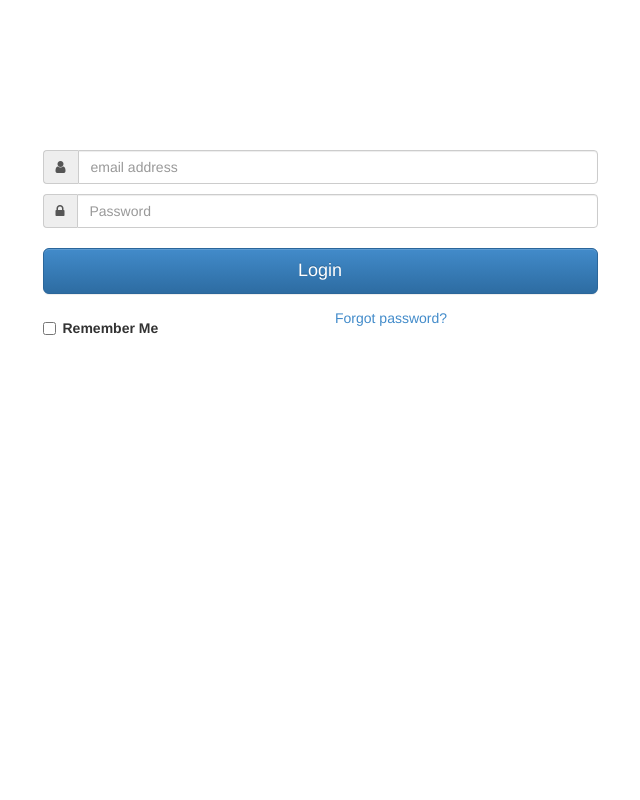
After one commit to mmichaud93/Project-Helix, a PHP site: page /login.php in a window 1280 px wide. The commit adds this page. Shown: the whole page, without its empty margins (361-1001 px from the left). Run offline with PHP 8.4, Linux system fonts and the light colour scheme; some libraries are stand-ins or nearby versions.

Commit message:
WIP: Login Page

```diff
--- a/header.html
+++ b/header.html
@@ -2,8 +2,8 @@
 <html lang="en">
     <head>
         <link rel="icon"
-      type="image/ico"
-      href="/images/dna.ico">
+              type="image/ico"
+              href="/images/dna.ico">
         <meta charset="utf-8" />
         <title>Helix Music Center</title>
         <script src="http://code.jquery.com/jquery-1.10.2.min.js"></script>
@@ -48,4 +48,68 @@
             display:block;
             padding:10px 15px;
         }
+        @media (min-width: 768px) {
+            .omb_row-sm-offset-3 div:first-child[class*="col-"] {
+                margin-left: 25%;
+            }
+        }
+
+        .omb_login .omb_authTitle {
+            text-align: center;
+            line-height: 300%;
+        }
+
+        .omb_login .omb_socialButtons a {
+            color: white; // In yourUse @body-bg
+                opacity:0.9;
+        }
+        .omb_login .omb_socialButtons a:hover {
+            color: white;
+            opacity:1;
+        }
+        .omb_login .omb_socialButtons .omb_btn-facebook {background: #3b5998;}
+        .omb_login .omb_socialButtons .omb_btn-twitter {background: #00aced;}
+        .omb_login .omb_socialButtons .omb_btn-google {background: #c32f10;}
+
+
+        .omb_login .omb_loginOr {
+            position: relative;
+            font-size: 1.5em;
+            color: #aaa;
+            margin-top: 1em;
+            margin-bottom: 1em;
+            padding-top: 0.5em;
+            padding-bottom: 0.5em;
+        }
+        .omb_login .omb_loginOr .omb_hrOr {
+            background-color: #cdcdcd;
+            height: 1px;
+            margin-top: 0px !important;
+            margin-bottom: 0px !important;
+        }
+        .omb_login .omb_loginOr .omb_spanOr {
+            display: block;
+            position: absolute;
+            left: 50%;
+            top: -0.6em;
+            margin-left: -1.5em;
+            background-color: white;
+            width: 3em;
+            text-align: center;
+        }
+
+        .omb_login .omb_loginForm .input-group.i {
+            width: 2em;
+        }
+        .omb_login .omb_loginForm  .help-block {
+            color: red;
+        }
+
+
+        @media (min-width: 768px) {
+            .omb_login .omb_forgotPwd {
+                text-align: right;
+                margin-top:10px;
+            }
+        }
     </style>
--- /dev/null
+++ b/login.php
@@ -0,0 +1,38 @@
+<link href="//netdna.bootstrapcdn.com/font-awesome/4.0.3/css/font-awesome.css" rel="stylesheet">
+<?php
+require_once('login_nav.php');
+?>
+<div class="container">
+
+    <div class="row omb_row-sm-offset-3">
+        <div class="col-xs-12 col-sm-6">
+            <form class="omb_loginForm" action="index.php" autocomplete="off" method="POST">
+                <div class="input-group">
+                    <span class="input-group-addon"><i class="fa fa-user"></i></span>
+                    <input type="text" class="form-control" name="username" placeholder="email address">
+                </div>
+                <span class="help-block"></span>
+
+                <div class="input-group">
+                    <span class="input-group-addon"><i class="fa fa-lock"></i></span>
+                    <input  type="password" class="form-control" name="password" placeholder="Password">
+                </div>
+                <span class="help-block" style="display:none">Password error</span>
+
+                <button class="btn btn-lg btn-primary btn-block" type="submit" style="margin-top:20px;">Login</button>
+            </form>
+        </div>
+    </div>
+    <div class="row omb_row-sm-offset-3">
+        <div class="col-xs-12 col-sm-3">
+            <label class="checkbox">
+                <input type="checkbox" value="remember-me">Remember Me
+            </label>
+        </div>
+        <div class="col-xs-12 col-sm-3">
+            <p class="omb_forgotPwd">
+                <a href="#">Forgot password?</a>
+            </p>
+        </div>
+    </div>
+</div>
--- /dev/null
+++ b/login_nav.php
@@ -0,0 +1,5 @@
+<?php
+require_once('header.html');
+?>
+<body>
+    <div class="page_content" style="margin-top:150px;margin-left:auto;margin-right:auto;margin-bottom:auto;">
```
Also changed, not shown: Lab5.php (deleted, +0 -74 lines), index.php (+20 -0 lines).
